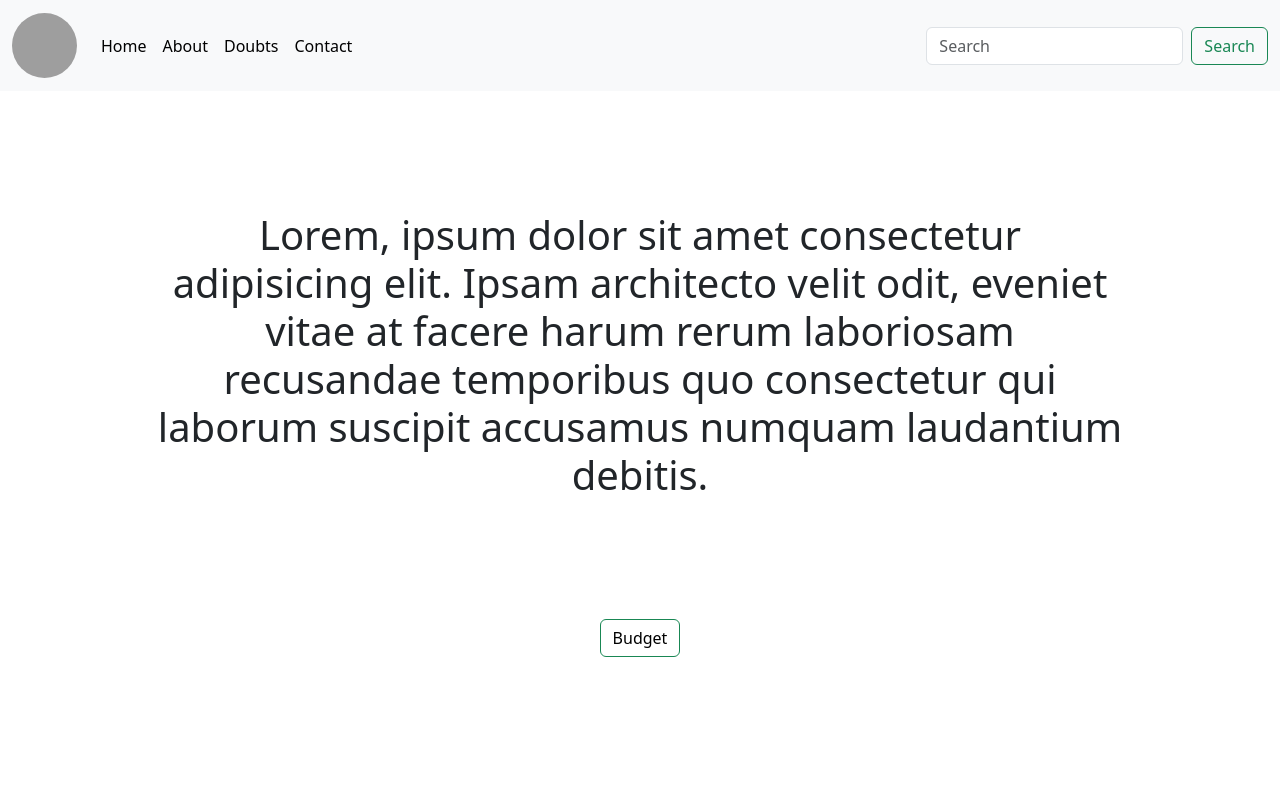
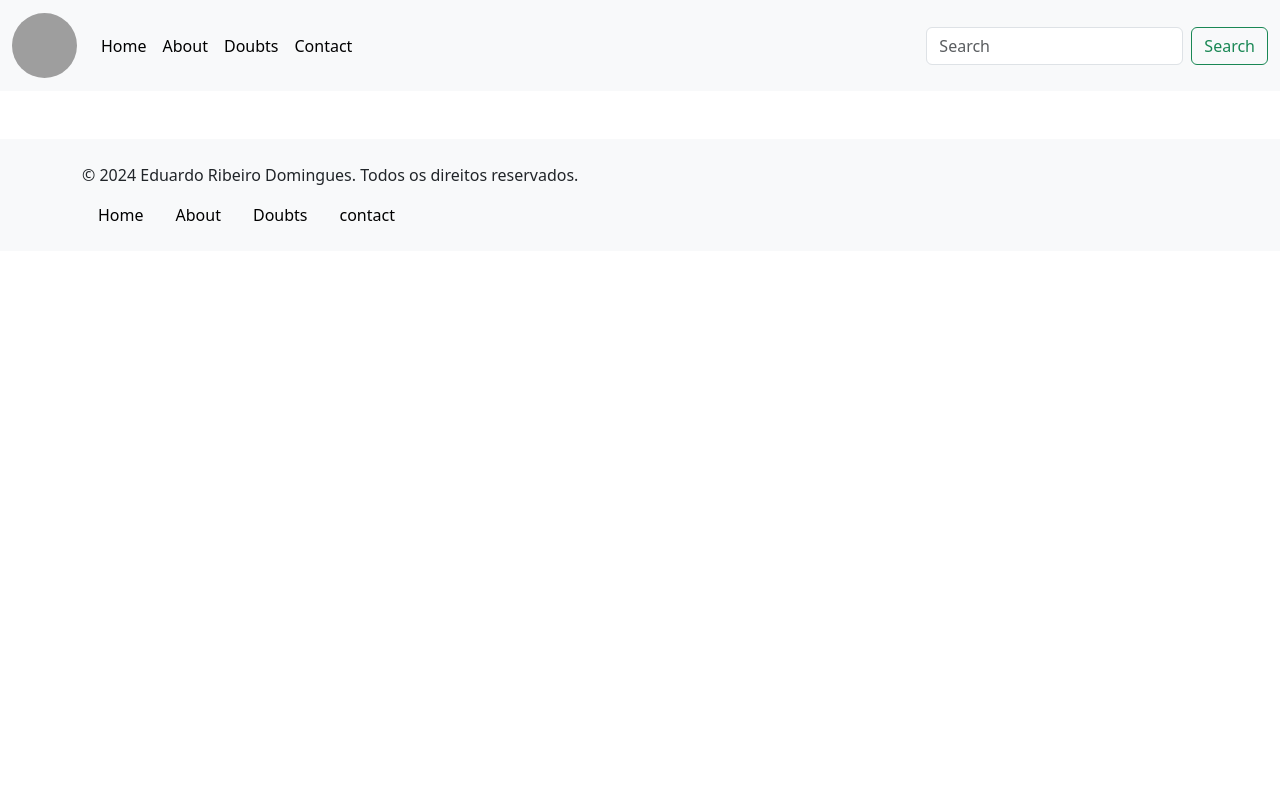
Before and after one commit to EduardoRibero/site-with-bootstrap-and-reactjs, a React (Create React App) app: page / in a window 1280 px wide. Shown: the top 799 px of the page. Built offline with nearby package versions, Linux system fonts and the light colour scheme; grey boxes are pictures that could not be loaded.

Commit message:
Ajustes de rotas

```diff
--- a/src/App.jsx
+++ b/src/App.jsx
@@ -16,7 +16,7 @@ function App() {
         <NavBar></NavBar>
         <Routes>
           <Route>
-            <Route path="/" element={<Home/>}/>
+            <Route path="/site-with-bootstrap-and-reactjs" element={<Home/>}/>
             <Route path="/about" element={<About/>}/>
             <Route path="/doubts" element={<Doubts/>}/>
             <Route path="/contact" element={<Contact/>}/>
--- a/src/compoentes/Footer.jsx
+++ b/src/compoentes/Footer.jsx
@@ -14,7 +14,7 @@ const Footer = () => {
             </Row>
             <Row>
                 <Col>
-                    <Link to="/" className="text-decoration-none text-black p-3">Home</Link>
+                    <Link to="/site-with-bootstrap-and-reactjs" className="text-decoration-none text-black p-3">Home</Link>
                     <Link to="/about" className="text-decoration-none text-black p-3">About</Link>
                     <Link to="/doubts" className="text-decoration-none text-black p-3">Doubts</Link>
                     <Link to="/contact" className="text-decoration-none text-black p-3">contact</Link>
```
Also changed, not shown: src/compoentes/NavBar.jsx (+2 -2 lines).
